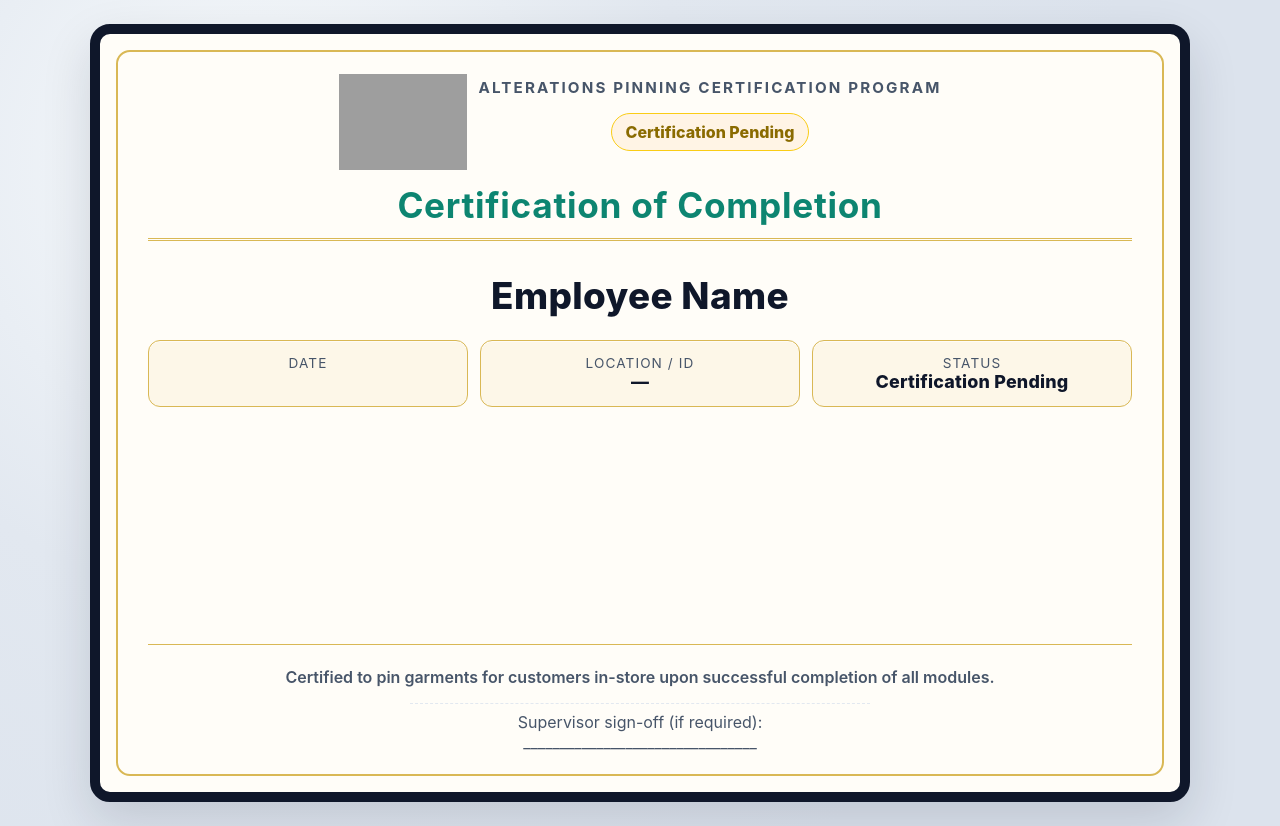
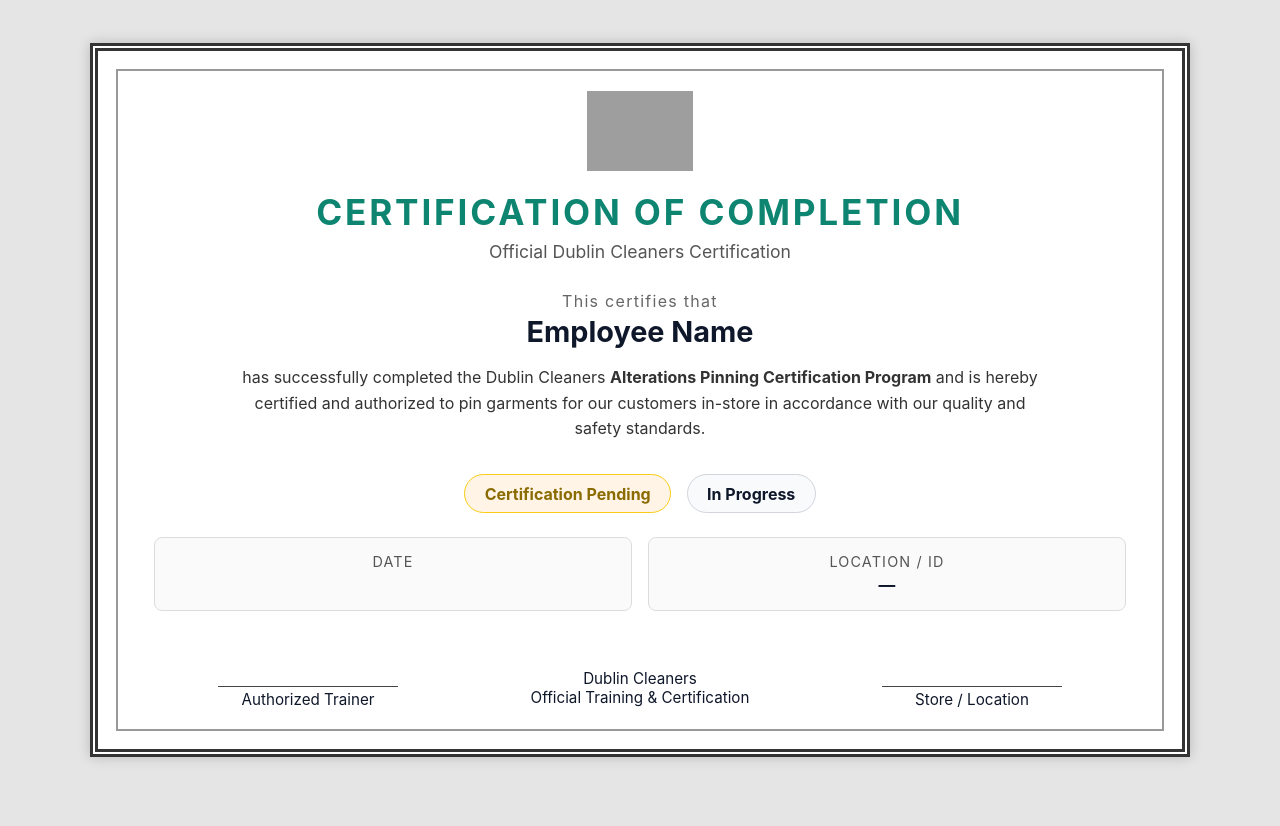
Before and after one commit to skhunDC/Alterations_Pinning, a website: page print.html in a window 1280 px wide. After the commit the page ends 800 px from the top, so only its background shows below. Drawn offline with Linux system fonts and the light colour scheme; grey boxes are pictures that could not be loaded.

Commit message:
Restyle certificate layout

```diff
--- a/print.html
+++ b/print.html
@@ -4,13 +4,11 @@
     <base target="_top" />
     <style>
       :root {
-        --green: #0d8571;
-        --gold: #c79d2f;
-        --ink: #0f172a;
-        --muted: #475569;
-        --border: #e2e8f0;
-        --border-outer: #0f172a;
-        --border-inner: #d9b855;
+        --border-dark: #333333;
+        --border-light: #999999;
+        --accent: #0d8571;
+        --text: #0f172a;
+        --muted: #555555;
       }
 
       @page {
@@ -18,180 +16,280 @@
         margin: 0;
       }
 
-      * { box-sizing: border-box; }
+      * {
+        box-sizing: border-box;
+      }
+
+      html,
+      body {
+        width: 100%;
+        height: 100%;
+        margin: 0;
+        padding: 0;
+      }
 
       body {
-        margin: 0;
-        font-family: 'Inter', 'Segoe UI', system-ui, -apple-system, sans-serif;
-        background: radial-gradient(circle at 20% 20%, #f7fafc, #e2e8f0 36%, #dce3ed 72%);
-        color: var(--ink);
-        padding: 24px;
-        min-height: 100vh;
         display: flex;
         align-items: center;
         justify-content: center;
+        background: #e5e5e5;
+        font-family: 'Inter', 'Segoe UI', system-ui, -apple-system, sans-serif;
+        color: var(--text);
       }
 
-      .print-page {
-        width: min(1100px, 100%);
-        aspect-ratio: 1.414/1;
+      .certificate-wrapper {
+        width: 100%;
+        height: 100%;
+        display: flex;
+        align-items: center;
+        justify-content: center;
+        padding: 1.5rem;
       }
 
       .certificate {
+        width: 90%;
+        max-width: 1100px;
+        background: #ffffff;
+        padding: 2.5rem 3.5rem;
+        box-sizing: border-box;
+        text-align: center;
         position: relative;
-        background: #fffdf8;
-        border-radius: 20px;
-        padding: 40px 48px;
-        box-shadow: 0 20px 50px rgba(15, 23, 42, 0.14);
-        border: 10px solid var(--border-outer);
-        display: flex;
-        flex-direction: column;
-        gap: 16px;
-        height: 100%;
+        border: 8px double var(--border-dark);
+        box-shadow: 0 0 12px rgba(0, 0, 0, 0.2);
       }
 
       .certificate::before {
         content: '';
         position: absolute;
-        inset: 16px;
-        border: 2px solid var(--border-inner);
-        border-radius: 14px;
+        top: 18px;
+        left: 18px;
+        right: 18px;
+        bottom: 18px;
+        border: 2px solid var(--border-light);
         pointer-events: none;
       }
 
-      .certificate__header {
-        display: flex;
-        flex-direction: column;
-        align-items: center;
-        gap: 12px;
-        padding-bottom: 12px;
-        border-bottom: 3px double var(--border-inner);
-        text-align: center;
+      .certificate-logo {
+        max-height: 80px;
+        margin-bottom: 1rem;
       }
 
-      .brand-block { display: flex; align-items: center; gap: 12px; }
-      .brand-block img { height: 96px; width: auto; }
-
-      .program-meta { text-align: center; }
-      .program-label {
-        margin: 0;
+      .certificate-title {
+        font-size: 2.2rem;
+        font-weight: 700;
         text-transform: uppercase;
-        letter-spacing: 0.14em;
-        font-size: 0.95rem;
-        color: var(--muted);
-        font-weight: 700;
+        letter-spacing: 0.08em;
+        margin-bottom: 0.5rem;
+        color: var(--accent);
       }
 
-      h1 { margin: 2px 0 0 0; color: var(--green); font-size: 2.2rem; letter-spacing: 0.02em; }
+      .certificate-subtitle {
+        font-size: 1.1rem;
+        margin-bottom: 1.8rem;
+        color: var(--muted);
+      }
+
+      .certificate-label {
+        font-size: 1rem;
+        margin-bottom: 0.2rem;
+        color: #666666;
+        letter-spacing: 0.08em;
+      }
+
+      .certificate-name {
+        font-size: 1.8rem;
+        font-weight: 700;
+        margin-bottom: 1rem;
+      }
+
+      .certificate-body-text {
+        font-size: 1rem;
+        max-width: 800px;
+        margin: 0 auto 2rem auto;
+        line-height: 1.6;
+        color: #333333;
+      }
+
+      .certificate-status-row {
+        display: flex;
+        gap: 1rem;
+        justify-content: center;
+        margin-bottom: 1.5rem;
+        flex-wrap: wrap;
+      }
+
       .badge {
         display: inline-block;
-        padding: 8px 14px;
+        padding: 0.55rem 1.2rem;
         border-radius: 999px;
-        font-weight: 800;
-        border: 1px solid var(--border);
-        color: var(--ink);
+        font-weight: 700;
+        border: 1px solid #d1d5db;
         background: #f8fafc;
+        color: #0f172a;
       }
-      .badge--success { background: #e8f8f2; color: #0f5132; border-color: #b7e4cf; }
-      .badge--warning { background: #fff4e5; color: #8a6b00; border-color: #facc15; }
 
-      .certificate__body { padding: 6px 0 12px 0; text-align: center; }
-      .recipient { font-size: 2.3rem; margin: 10px 0 6px 0; font-weight: 800; color: #0f172a; letter-spacing: 0.01em; }
-      .cert-statement { font-size: 1.14rem; margin: 14px auto; max-width: 820px; color: #1f2933; line-height: 1.5; }
+      .badge--success {
+        background: #e8f8f2;
+        color: #0f5132;
+        border-color: #b7e4cf;
+      }
 
-      .meta-row {
+      .badge--warning {
+        background: #fff4e5;
+        color: #8a6b00;
+        border-color: #facc15;
+      }
+
+      .certificate-meta-row {
         display: grid;
-        grid-template-columns: repeat(auto-fit, minmax(180px, 1fr));
-        gap: 12px;
-        margin: 22px 0;
-        text-align: center;
+        grid-template-columns: repeat(auto-fit, minmax(220px, 1fr));
+        gap: 1rem;
+        margin-bottom: 1.5rem;
       }
-      .meta-card {
-        border: 1px solid var(--border-inner);
-        border-radius: 12px;
-        padding: 14px 12px;
-        background: #fdf7e8;
-        box-shadow: inset 0 1px 0 rgba(255, 255, 255, 0.7);
+
+      .certificate-meta-card {
+        border: 1px solid #dcdcdc;
+        padding: 0.9rem 1rem;
+        border-radius: 8px;
+        background: #fafafa;
       }
-      .meta-label { display: block; font-size: 0.85rem; text-transform: uppercase; letter-spacing: 0.08em; color: var(--muted); }
-      .meta-value { font-weight: 800; font-size: 1.12rem; color: var(--ink); letter-spacing: 0.01em; }
 
-      .module-list { margin-top: 12px; display: grid; grid-template-columns: repeat(auto-fit, minmax(240px, 1fr)); gap: 10px; }
+      .meta-label {
+        display: block;
+        font-size: 0.9rem;
+        color: var(--muted);
+        margin-bottom: 0.35rem;
+        letter-spacing: 0.08em;
+        text-transform: uppercase;
+      }
+
+      .meta-value {
+        font-size: 1.05rem;
+        font-weight: 700;
+        color: var(--text);
+      }
+
+      .module-list {
+        margin: 0 auto 1.2rem auto;
+        max-width: 900px;
+        display: grid;
+        grid-template-columns: repeat(auto-fit, minmax(220px, 1fr));
+        gap: 0.8rem;
+      }
+
       .module-row {
-        border: 1px solid var(--border);
-        border-radius: 12px;
-        padding: 12px;
-        background: #fff;
+        border: 1px solid #e5e7eb;
+        border-radius: 10px;
+        padding: 0.85rem 1rem;
+        background: #ffffff;
         text-align: left;
       }
-      .module-row__title { margin: 2px 0 6px 0; font-weight: 800; color: #0f172a; }
-      .module-row__status { margin: 0; font-weight: 700; color: #991b1b; }
-      .module-row--pass { border-color: #c1f0d4; background: #f0fdf4; }
-      .module-row--pass .module-row__status { color: #0f5132; }
 
-      .certificate__footer { margin-top: auto; border-top: 1px solid var(--border-inner); padding-top: 14px; text-align: center; }
-      .footer-note { margin: 8px 0; color: var(--muted); font-weight: 600; }
-      .signature-line { margin: 16px auto 0 auto; max-width: 460px; border-top: 1px dashed var(--border); padding-top: 8px; color: var(--muted); }
+      .module-row__title {
+        margin: 0 0 0.35rem 0;
+        font-weight: 700;
+        color: var(--text);
+      }
+
+      .module-row__status {
+        margin: 0;
+        font-weight: 700;
+        color: #991b1b;
+        font-size: 0.95rem;
+      }
+
+      .module-row--pass {
+        border-color: #c1f0d4;
+        background: #f0fdf4;
+      }
+
+      .module-row--pass .module-row__status {
+        color: #0f5132;
+      }
+
+      .certificate-footer-row {
+        display: flex;
+        justify-content: space-between;
+        align-items: center;
+        margin-top: 2rem;
+        font-size: 0.95rem;
+        gap: 1.5rem;
+      }
+
+      .certificate-footer-block {
+        text-align: center;
+        flex: 1;
+      }
+
+      .certificate-footer-block span.signature-line {
+        display: inline-block;
+        margin-top: 1.2rem;
+        border-top: 1px solid #444444;
+        padding-top: 0.2rem;
+        min-width: 180px;
+      }
+
+      .certificate-date {
+        font-size: 0.95rem;
+        margin-top: 1rem;
+        color: #555555;
+      }
 
       @media print {
         body {
-          background: #fff;
-          padding: 0;
-          display: flex;
-          align-items: stretch;
-          justify-content: center;
+          background: #ffffff;
         }
-        .print-page { width: 100%; aspect-ratio: auto; }
+
         .certificate {
           box-shadow: none;
-          border-color: var(--border-outer);
-          border-radius: 0;
-          padding: 36px 42px;
         }
-        .certificate::before { border-color: var(--border-inner); }
       }
     </style>
   </head>
   <body>
-    <div class="print-page">
+    <div class="certificate-wrapper">
       <div class="certificate">
-        <header class="certificate__header">
-          <div class="brand-block">
-            <img src="https://www.dublincleaners.com/wp-content/uploads/2024/12/Dublin-Logos-stacked.png" alt="Dublin Cleaners logo" />
-            <div>
-              <p class="program-label">Alterations Pinning Certification Program</p>
-              <p class="badge badge--warning" id="certStatus">Certification Pending</p>
-            </div>
+        <img
+          class="certificate-logo"
+          src="https://www.dublincleaners.com/wp-content/uploads/2024/12/Dublin-Logos-stacked.png"
+          alt="Dublin Cleaners logo"
+        />
+        <div class="certificate-title">Certification of Completion</div>
+        <div class="certificate-subtitle">Official Dublin Cleaners Certification</div>
+        <div class="certificate-label">This certifies that</div>
+        <div id="certificate-employee-name" class="certificate-name">Employee Name</div>
+        <p class="certificate-body-text" id="certificate-statement">
+          has successfully completed the Dublin Cleaners
+          <strong>Alterations Pinning Certification Program</strong>
+          and is hereby certified and authorized to pin garments for our customers in-store in accordance with our quality and safety standards.
+        </p>
+        <div class="certificate-status-row">
+          <span class="badge badge--warning" id="certStatus">Certification Pending</span>
+          <span class="badge" id="statusText">In Progress</span>
+        </div>
+        <div class="certificate-meta-row">
+          <div class="certificate-meta-card">
+            <span class="meta-label">Date</span>
+            <span class="meta-value" id="certificate-date"></span>
           </div>
-          <div class="program-meta">
-            <h1>Certification of Completion</h1>
+          <div class="certificate-meta-card">
+            <span class="meta-label">Location / ID</span>
+            <span class="meta-value" id="locationField">—</span>
           </div>
-        </header>
-
-        <main class="certificate__body">
-          <p class="recipient" id="certificate-name">Employee Name</p>
-          <p class="cert-statement" id="certificate-statement"></p>
-          <div class="meta-row">
-            <div class="meta-card">
-              <span class="meta-label">Date</span>
-              <span class="meta-value" id="dateField"></span>
-            </div>
-            <div class="meta-card">
-              <span class="meta-label">Location / ID</span>
-              <span class="meta-value" id="locationField">—</span>
-            </div>
-            <div class="meta-card">
-              <span class="meta-label">Status</span>
-              <span class="meta-value" id="statusText">Certification Pending</span>
-            </div>
+        </div>
+        <div class="module-list" id="moduleList"></div>
+        <div class="certificate-footer-row">
+          <div class="certificate-footer-block">
+            <span class="signature-line">Authorized Trainer</span>
           </div>
-          <div class="module-list" id="moduleList"></div>
-        </main>
-
-        <footer class="certificate__footer">
-          <p class="footer-note">Certified to pin garments for customers in-store upon successful completion of all modules.</p>
-          <div class="signature-line">Supervisor sign-off (if required): ________________________________</div>
-        </footer>
+          <div class="certificate-footer-block">
+            Dublin Cleaners<br />
+            Official Training &amp; Certification
+          </div>
+          <div class="certificate-footer-block">
+            <span class="signature-line">Store / Location</span>
+          </div>
+        </div>
       </div>
     </div>
 
@@ -211,9 +309,9 @@
       const statusText = document.getElementById('statusText');
       const moduleList = document.getElementById('moduleList');
 
-      document.getElementById('certificate-name').textContent = employeeName;
-      document.getElementById('certificate-statement').textContent = `${employeeName} has completed the Dublin Cleaners Alterations Pinning Certification Program and is certified to pin garments for customers in-store.`;
-      document.getElementById('dateField').textContent = new Intl.DateTimeFormat('en-US', { month: 'long', day: 'numeric', year: 'numeric' }).format(new Date());
+      document.getElementById('certificate-employee-name').textContent = employeeName;
+      document.getElementById('certificate-statement').innerHTML = `${employeeName} has successfully completed the Dublin Cleaners <strong>Alterations Pinning Certification Program</strong> and is hereby certified and authorized to pin garments for our customers in-store in accordance with our quality and safety standards.`;
+      document.getElementById('certificate-date').textContent = `Date: ${new Intl.DateTimeFormat('en-US', { month: 'long', day: 'numeric', year: 'numeric' }).format(new Date())}`;
       document.getElementById('locationField').textContent = location || '—';
 
       function moduleRow(id, passed) {
```
